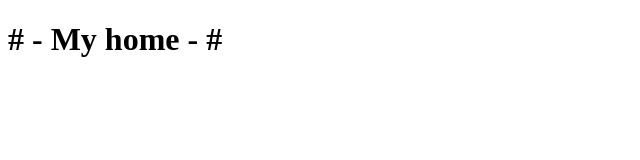
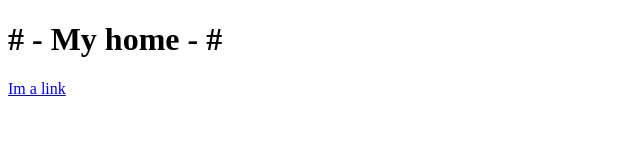
Before and after one commit to ichbinnichts/lds-repo, a plain HTML site: page home.html in a window 1280 px wide. Shown: the full height of the page, 0-640 px from the left. Drawn offline with Linux system fonts and the light colour scheme.

Commit message:
Add a link to home

```diff
--- a/home.html
+++ b/home.html
@@ -8,5 +8,6 @@
 </head>
 <body>
   <h1> # - My home - # </h1>
+  <a href="./index.html">Im a link</a>
 </body>
 </html>
```
Also changed, not shown: index.html (+1 -1 lines).
